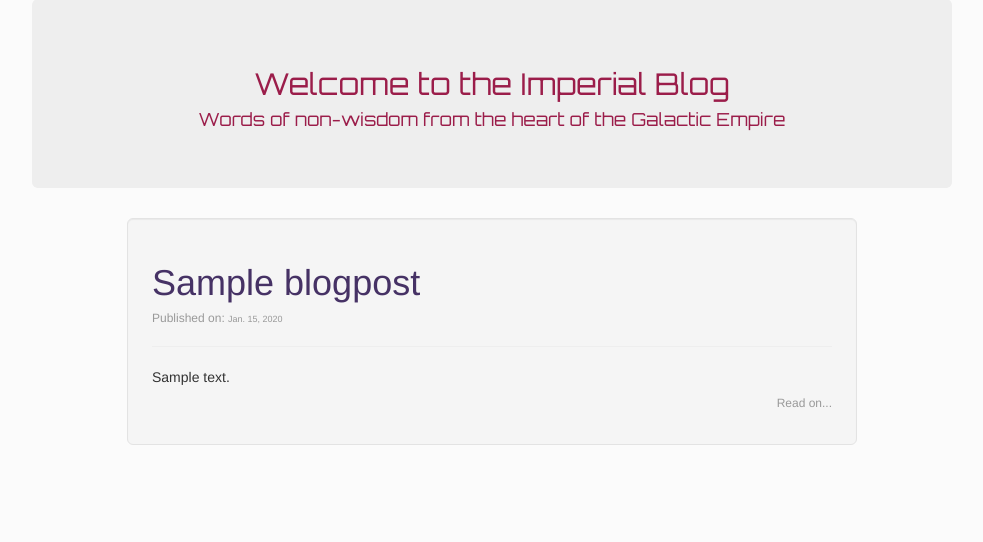
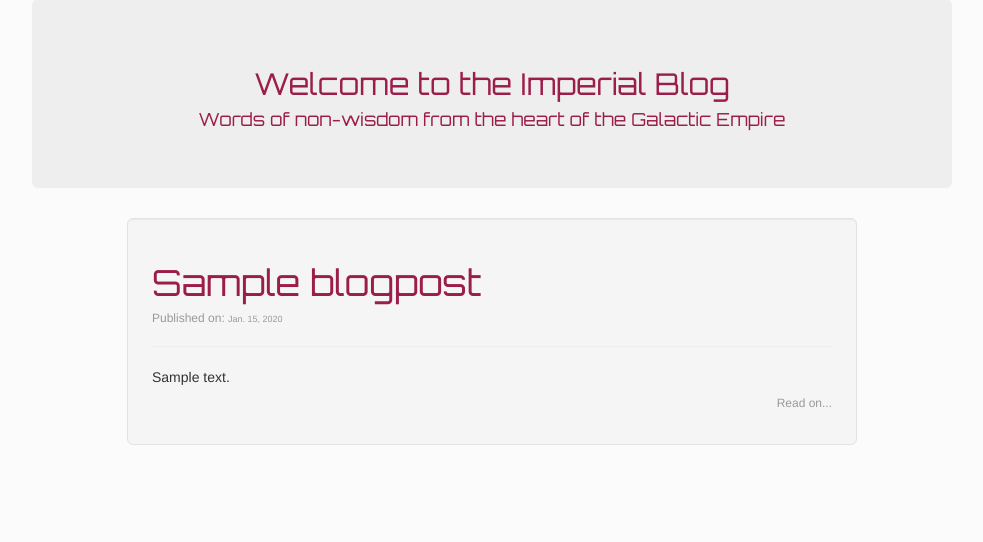
Before and after one commit to canibanoglu/imperial-blog, a Django app: template templates/blog/index.html in a window 1280 px wide. Shown: the part 71-613 px from the top of the page, without its empty margins (148-1131 px from the left). Run offline with Django 3.2, Linux system fonts and the light colour scheme; the template is opened without the code that fills it: values that come from a table or form of the project are taken from there, others are empty; tables that the repository leaves empty hold one stand-in row (values such as "Sample post"); parts of the project's set-up code (start-up, migrations or seed data) failed here and were passed over; some web fonts are replaced.

Commit message:
Made the h1 font on the index page orbutlon or whatever

```diff
--- a/static/css/galactic.css
+++ b/static/css/galactic.css
@@ -1224,7 +1224,8 @@ body {
 .article-container h3,
 .article-container h4,
 .article-container h5,
-.article-container h6 {
+.article-container h6,
+.well h1 {
     font-family: 'Orbitron', sans-serif;
     color: rgb(155, 29, 74);
 }
```
